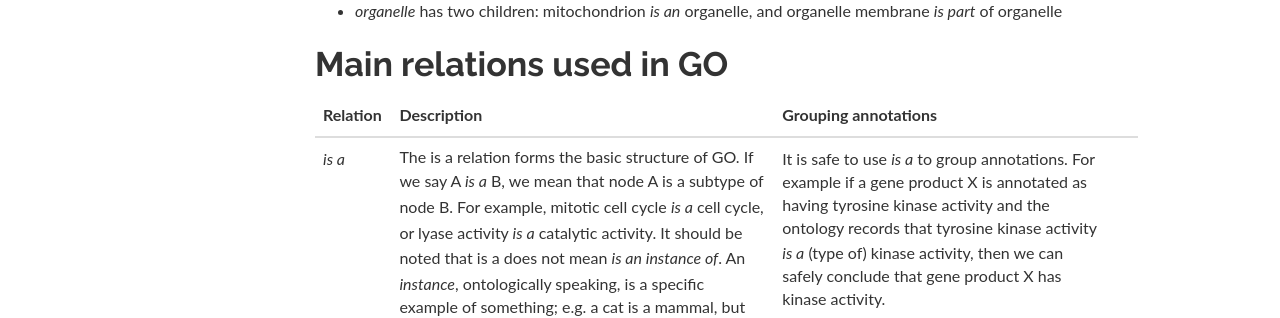
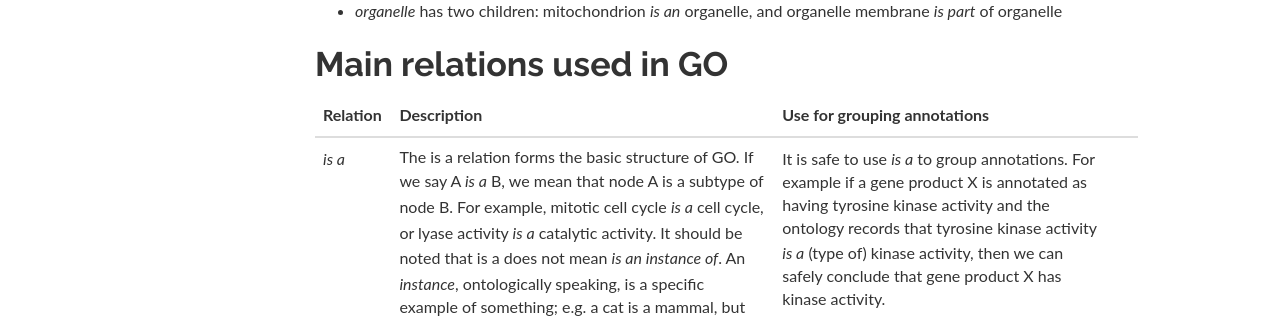
Before and after one commit to geneontology/geneontology.github.io, a Jekyll site: the page built from _docs/ontology-relations.md, in a window 1280 px wide and 900 px high, scrolled down 1643 px. Shown: the part 155-473 px from the top of the window. Built offline with Jekyll 4.4.1, drawn with Linux system fonts in a browser that asks for light colours; nearby versions of some CDN libraries.

Commit message:
Update ontology-relations.md

```diff
--- a/_docs/ontology-relations.md
+++ b/_docs/ontology-relations.md
@@ -46,7 +46,7 @@ Nodes in the GO graph can have any number and type of relationships to other nod
 
 ## Main relations used in GO
 
-| **Relation** | **Description** | **Grouping annotations** |
+| **Relation** | **Description** | **Use for grouping annotations** |
 |------------------|-------------|-------------|
 | *is a*  | The is a relation forms the basic structure of GO. If we say A *is a* B, we mean that node A is a subtype of node B. For example, mitotic cell cycle *is a* cell cycle, or lyase activity *is a* catalytic activity. It should be noted that is a does not mean *is an instance of*. An *instance*, ontologically speaking, is a specific example of something; e.g. a cat is a mammal, but Garfield is an instance of a cat, rather than a subtype of cat. GO, like most ontologies, does not use instances, and the terms in GO represent a class of entities or phenomena, rather than specific manifestations thereof. However, if we know that cat is a mammal, we can say that every instance of cat is a mammal. | It is safe to use *is a* to group annotations. For example if a gene product X is annotated as having tyrosine kinase activity and the ontology records that tyrosine kinase activity *is a* (type of) kinase activity, then we can safely conclude that gene product X has kinase activity.|
 | *part of* | The *part of* relation is used to represent part-whole relationships in the Gene Ontology. *part of* has a specific meaning in GO, and a part of relation would only be added between A and B if B is necessarily part of A: wherever B exists, it is as *part of* A, and the presence of the B implies the presence of A. However, given the occurrence of A, we cannot say for certain that B exists. | It is safe to use part of to group annotations. For example if a gene product X is annotated as located in the inner mitochondrial membrane and the ontology records a *part of* relation between inner mitochondrial membrane and mitochondrion, we can safely conclude that X is located in a mitochondrion.|
```
